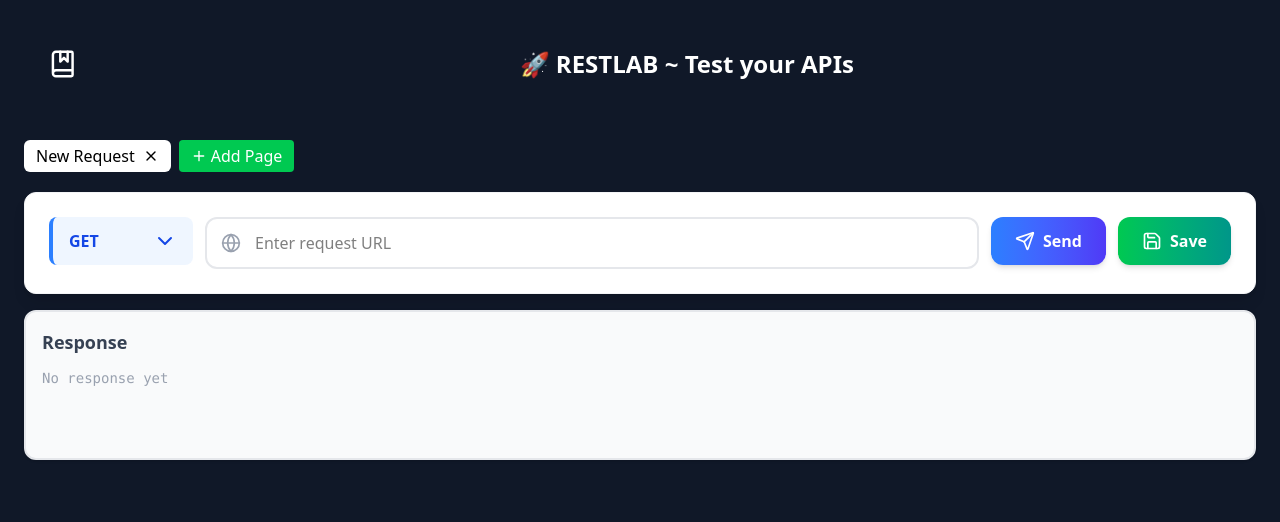
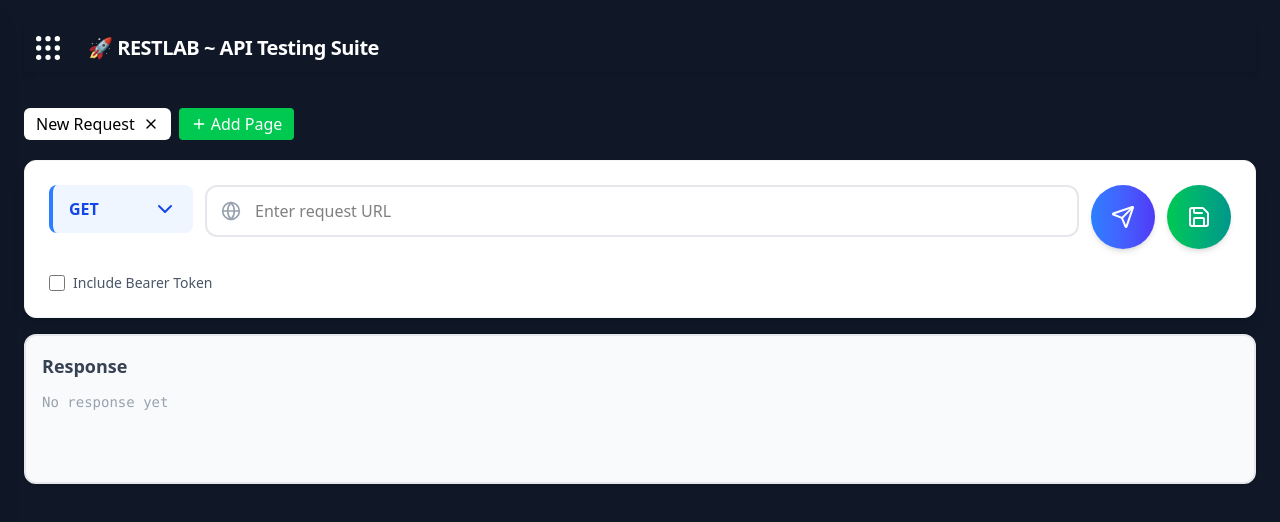
Before and after one commit to CodewChinmay/RestLab, a React (Vite) app: page / in a window 1280 px wide. Shown: the top 522 px of the page. Built offline with nearby package versions, Linux system fonts and the light colour scheme.

Commit message:
updated token

```diff
--- a/src/App.jsx
+++ b/src/App.jsx
@@ -12,7 +12,10 @@
   response: null,
   loading: false,
   mode: "raw",
-  formData: [{ id: Date.now() + Math.random(), name: "", value: "", type: "text" }],
+  authToken: "", // <-- Added for Bearer token
+  formData: [
+    { id: Date.now() + Math.random(), name: "", value: "", type: "text" }
+  ],
   fileData: {}
 });
 
@@ -83,6 +86,12 @@
     updateForm(index, "loading", true);
     try {
       let options = { method: form.method, headers: {} };
+
+      // If the authToken is provided, attach it to the headers.
+      if (form.authToken && form.authToken.trim()) {
+        options.headers["Authorization"] = `Bearer ${form.authToken.trim()}`;
+      }
+
       if (form.method !== "GET") {
         if (form.mode === "raw") {
           try {
@@ -93,6 +102,7 @@
             throw new Error("Invalid JSON body");
           }
         } else if (form.mode === "form") {
+          // For form-data (multipart)
           const formDataObj = new FormData();
           form.formData.forEach((field) => {
             if (field.type === "file" && form.fileData[field.id]) {
@@ -102,11 +112,25 @@
             }
           });
           options.body = formDataObj;
+        } else if (form.mode === "urlencoded") {
+          // Convert formData to URLSearchParams.
+          const params = new URLSearchParams();
+          form.formData.forEach((field) => {
+            if (field.name.trim()) {
+              params.append(field.name, field.value);
+            }
+          });
+          options.headers["Content-Type"] = "application/x-www-form-urlencoded";
+          options.body = params.toString();
         }
       }
       const res = await fetch(form.url, options);
       if (!res.ok) {
-        throw new Error(`HTTP error! Status: ${res.status}`);
+        if (res.status === 401) {
+          throw new Error("Unauthorized");
+        } else {
+          throw new Error(`HTTP error! Status: ${res.status}`);
+        }
       }
       const contentType = res.headers.get("content-type");
       let data;
@@ -136,7 +160,10 @@
       response: null,
       loading: false,
       mode: savedData.mode || "raw",
-      formData: savedData.formData || [{ id: Date.now() + Math.random(), name: "", value: "", type: "text" }],
+      authToken: savedData.authToken || "",
+      formData: savedData.formData || [
+        { id: Date.now() + Math.random(), name: "", value: "", type: "text" }
+      ],
       fileData: {}
     };
     setForms((prevForms) => {
@@ -210,6 +237,8 @@
               setFormData={(value) => updateForm(activeIndex, "formData", value)}
               fileData={forms[activeIndex].fileData}
               setFileData={(value) => updateForm(activeIndex, "fileData", value)}
+              authToken={forms[activeIndex].authToken} // <-- Pass token value
+              setAuthToken={(value) => updateForm(activeIndex, "authToken", value)} // <-- Setter
             />
           </div>
           <div className="border-2 border-gray-200 rounded-xl bg-gray-50 p-4 shadow-sm min-h-[150px] relative">
@@ -224,12 +253,16 @@
                 {forms[activeIndex].response.status === 200 ? "OK" : "Error"}
               </div>
             )}
-            <h2 className="text-lg font-semibold text-gray-700 mb-3">Response</h2>
+            <h2 className="text-lg font-semibold text-gray-700 mb-3">
+              Response
+            </h2>
             <pre className="text-sm font-mono text-gray-600 whitespace-pre-wrap break-words">
               {forms[activeIndex].response ? (
-                typeof forms[activeIndex].response.data === "object"
-                  ? JSON.stringify(forms[activeIndex].response.data, null, 2)
-                  : forms[activeIndex].response.data
+                typeof forms[activeIndex].response.data === "object" ? (
+                  JSON.stringify(forms[activeIndex].response.data, null, 2)
+                ) : (
+                  forms[activeIndex].response.data
+                )
               ) : (
                 <span className="text-gray-400">No response yet</span>
               )}
--- a/src/pages/header.jsx
+++ b/src/pages/header.jsx
@@ -1,12 +1,12 @@
 import { useState, useEffect, useRef } from "react";
-import { BookMarked, X, Trash } from "lucide-react";
+import { BookMarked, X, Trash, Grip } from "lucide-react";
 
 function Header({ onSelectSavedOption }) {
   const [sidebarOpen, setSidebarOpen] = useState(false);
   const [savedOptionsGroups, setSavedOptionsGroups] = useState({});
   const sidebarRef = useRef(null);
 
-  // Load saved options groups from local storage when sidebar opens.
+  // Load saved options groups from local storage when sidebar opens
   useEffect(() => {
     if (sidebarOpen) {
       const saved = localStorage.getItem("savedOptionsGroups");
@@ -23,7 +23,7 @@
     }
   }, [sidebarOpen]);
 
-  // Close sidebar when clicking outside of it.
+  // Close sidebar when clicking outside of it
   useEffect(() => {
     const handleClickOutside = (event) => {
       if (sidebarRef.current && !sidebarRef.current.contains(event.target)) {
@@ -37,94 +37,153 @@
       document.removeEventListener("mousedown", handleClickOutside);
     }
 
-    // Clean up event listener on unmount or when sidebarOpen changes.
     return () => {
       document.removeEventListener("mousedown", handleClickOutside);
     };
   }, [sidebarOpen]);
 
-  // Remove a saved option from a specific group and update local storage.
+  // Remove a saved option from a specific group
   const removeSavedOption = (groupName, index) => {
     const updatedGroup = savedOptionsGroups[groupName].filter((_, idx) => idx !== index);
     const updatedGroups = { ...savedOptionsGroups, [groupName]: updatedGroup };
-    // Optionally remove the group if it's empty.
+
     if (updatedGroup.length === 0) {
       delete updatedGroups[groupName];
     }
+
     setSavedOptionsGroups(updatedGroups);
     localStorage.setItem("savedOptionsGroups", JSON.stringify(updatedGroups));
+  };
+
+  // Method color mapping
+  const methodColors = {
+    GET: "bg-green-100 text-green-700",
+    POST: "bg-blue-100 text-blue-700",
+    PUT: "bg-yellow-100 text-yellow-700",
+    PATCH: "bg-purple-100 text-purple-700",
+    DELETE: "bg-red-100 text-red-700",
+    default: "bg-gray-100 text-gray-700"
   };
 
   return (
     <>
       {/* Header Bar */}
-      <div className="flex space-x-12 items-center p-4">
-        <BookMarked
-          className="text-white cursor-pointer hover:text-blue-900 hover:bg-gray-200 h-12 w-12 p-2 rounded transition-colors ease-in transition-2s"
+      <header className="sticky top-0 z-40  shadow-md">
+        <div className="container  flex items-center">
+          <button
             onClick={() => setSidebarOpen(true)}
-        />
-        <h1 className="text-2xl font-bold text-white w-full text-center">
-          🚀 RESTLAB ~ Test your APIs
+            className="p-2 rounded-lg hover:bg-indigo-700 transition-colors focus:outline-none focus:ring-2 focus:ring-white focus:ring-opacity-50"
+            aria-label="Open menu"
+          >
+            <Grip className="w-8 h-8 text-white" />
+          </button>
+
+          <h1 className="ml-4 text-xl font-bold text-white font-sans tracking-tight">
+            🚀 RESTLAB ~ API Testing Suite
           </h1>
         </div>
+      </header>
 
-      {/* Sidebar with glassmorphism */}
+      {/* Modern Sidebar */}
       <div
         ref={sidebarRef}
-        className={`fixed top-0 left-0 h-full w-[500px] bg-blue-950/20 backdrop-blur-lg text-white p-4 transition-transform transform z-50 ${
+        className={`fixed inset-y-0 left-0 w-full max-w-md bg-gray-900/95 backdrop-blur-lg border-r border-gray-700 shadow-xl transform transition-all duration-300 ease-in-out z-50 ${
           sidebarOpen ? "translate-x-0" : "-translate-x-full"
         }`}
       >
-        <div className="flex justify-between items-center mb-4 p-4">
-          <h1 className="text-2xl font-bold text-white">
-            🚀 RESTLAB ~ Test your APIs
-          </h1>
-          <X
-            className="cursor-pointer hover:text-gray-300 transition-colors"
+        <div className="h-full flex flex-col">
+          {/* Sidebar Header */}
+          <div className="px-6 pt-6 pb-4 border-b border-gray-700">
+            <div className="flex items-center justify-between">
+              <div>
+                <h2 className="text-2xl font-bold text-gray-100">
+                  Saved Endpoints
+                </h2>
+                <p className="text-sm text-gray-100 mt-1">
+                  Your collection of API configurations
+                </p>
+              </div>
+              <button
                 onClick={() => setSidebarOpen(false)}
-          />
+                className="p-2 rounded-full hover:bg-gray-100 transition-colors focus:outline-none focus:ring-2 focus:ring-indigo-500"
+                aria-label="Close menu"
+              >
+                <X className="w-6 h-6 text-gray-500" />
+              </button>
             </div>
-        <div>
-          <h2 className="text-xl font-bold mb-3">Saved APIs</h2>
-          <div className="flex flex-col gap-4">
+          </div>
+
+          {/* Sidebar Content */}
+          <div className="flex-1 overflow-y-auto px-6 py-4">
             {Object.keys(savedOptionsGroups).length > 0 ? (
-    Object.keys(savedOptionsGroups).map((groupName) => (
-      <div key={groupName} className="bg-white p-4 rounded shadow-sm">
-        <h3 className="text-2xl font-semibold mb-2 text-blue-500">{groupName}</h3>
-        <ul>
+              <div className="space-y-6">
+                {Object.keys(savedOptionsGroups).map((groupName) => (
+                  <section key={groupName} className="group">
+                    <h3 className="text-xs font-semibold text-indigo-600 mb-3 uppercase tracking-wider">
+                      {groupName}
+                    </h3>
+                    <div className="space-y-2">
                       {savedOptionsGroups[groupName].map((option, index) => (
-            <li
+                        <article
                           key={index}
                           onClick={() => {
-                if (onSelectSavedOption) {
-                  onSelectSavedOption(option);
-                }
+                            onSelectSavedOption?.(option);
                             setSidebarOpen(false);
                           }}
-              className="mb-2 flex items-center justify-between p-3 bg-gray-100 rounded hover:bg-gray-200 transition-colors cursor-pointer text-black"
+                          className="flex items-center justify-between p-3 bg-white rounded-lg border border-gray-100 hover:border-indigo-100 hover:bg-indigo-50/50 transition-all cursor-pointer shadow-xs hover:shadow-sm"
                         >
-              <div>
-                <span className="font-bold text-blue-500">{option.method}</span> - {option.url}
+                          <div className="flex-1 min-w-0">
+                            <div className="flex items-center space-x-2">
+                              <span className={`text-xs font-medium px-2 py-1 rounded ${
+                                methodColors[option.method] || methodColors.default
+                              }`}>
+                                {option.method}
+                              </span>
+                              <span className="text-sm text-gray-600 truncate">
+                                {option.url}
+                              </span>
+                            </div>
+                            {option.name && (
+                              <p className="text-xs text-gray-500 mt-1 truncate">
+                                {option.name}
+                              </p>
+                            )}
                           </div>
                           <button
                             onClick={(e) => {
                               e.stopPropagation();
                               removeSavedOption(groupName, index);
                             }}
+                            className="p-1 hover:bg-gray-100 rounded-full transition-colors ml-2"
+                            aria-label={`Delete ${option.method} ${option.url}`}
                           >
-                <Trash className="w-4 h-4 text-red-400 hover:text-red-500 transition-colors" />
+                            <Trash className="w-4 h-4 text-gray-400 hover:text-red-500" />
                           </button>
-            </li>
+                        </article>
                       ))}
-        </ul>
                     </div>
-    ))
+                  </section>
+                ))}
+              </div>
             ) : (
-    <p className="text-white">No saved options.</p>
+              <div className="h-full flex flex-col items-center justify-center text-center">
+                <BookMarked className="w-12 h-12 text-gray-300 mb-4" />
+                <h3 className="text-lg font-medium text-gray-500 mb-1">
+                  No saved endpoints
+                </h3>
+                <p className="text-sm text-gray-400 max-w-xs">
+                  Save your API configurations to see them appear here
+                </p>
+              </div>
             )}
           </div>
 
-
+          {/* Sidebar Footer */}
+          <div className="px-6 py-4 border-t border-gray-700">
+            <p className="text-xs text-gray-400 text-center">
+              RESTLAB v1.0 · {new Date().getFullYear()}
+            </p>
+          </div>
         </div>
       </div>
     </>
--- a/src/pages/input.jsx
+++ b/src/pages/input.jsx
@@ -12,7 +12,7 @@
 } from "lucide-react";
 import MethodDropdown from "./methoddropdown.jsx";
 
-import "../App.css"
+import "../App.css";
 
 const methodColors = {
   GET: "border-l-4 border-blue-500 bg-blue-50 text-blue-700",
@@ -21,8 +21,6 @@
   PATCH: "border-l-4 border-purple-500 bg-purple-50 text-purple-700",
   DELETE: "border-l-4 border-red-500 bg-red-50 text-red-700",
 };
-
-
 
 function Input({
   url,
@@ -39,6 +37,8 @@
   setFormData,
   fileData,
   setFileData,
+  authToken,
+  setAuthToken,
 }) {
   const [isBodyValid, setIsBodyValid] = useState(true);
   const [isAlreadySaved, setIsAlreadySaved] = useState(false);
@@ -46,6 +46,8 @@
   const [availableGroups, setAvailableGroups] = useState([]);
   const [selectedGroup, setSelectedGroup] = useState("");
   const [newGroupName, setNewGroupName] = useState("");
+  // New state to decide if user wants to include the bearer token
+  const [includeBearer, setIncludeBearer] = useState(false);
 
   // Custom Alert (Toast) state & helper.
   const [customAlert, setCustomAlert] = useState(null);
@@ -58,7 +60,7 @@
 
   // Validate raw JSON body.
   useEffect(() => {
-    if (method === "GET" || mode === "form") return;
+    if (method === "GET" || mode === "form" || mode === "urlencoded") return;
     try {
       JSON.parse(body);
       setIsBodyValid(true);
@@ -127,6 +129,8 @@
   };
 
   const isFormValid = formData.every((field) => {
+    // In URL Encoded mode, file inputs are not supported.
+    if (mode === "urlencoded" && field.type === "file") return false;
     if (field.type === "file") {
       return fileData[field.id] !== undefined;
     }
@@ -226,12 +230,12 @@
             disabled={
               loading ||
               (!isBodyValid && mode === "raw") ||
-              (mode === "form" && !isFormValid)
+              ((mode === "form" || mode === "urlencoded") && !isFormValid)
             }
-            className={`px-6 py-3 rounded-xl flex items-center gap-2 transition-all ${
+            className={`px-5 py-5 rounded-full flex items-center gap-2 transition-all ${
               loading ||
               (!isBodyValid && mode === "raw") ||
-              (mode === "form" && !isFormValid)
+              ((mode === "form" || mode === "urlencoded") && !isFormValid)
                 ? "bg-gray-100 text-gray-400 cursor-not-allowed"
                 : "bg-gradient-to-r from-blue-500 to-indigo-600 hover:from-indigo-600 hover:to-blue-500 text-white shadow-md hover:shadow-lg"
             }`}
@@ -240,8 +244,8 @@
               <Loader2 className="w-5 h-5 animate-spin" />
             ) : (
               <>
-                <Send className="w-5 h-5" />
-                <span className="font-semibold">Send</span>
+                <Send className="w-6 h-6" />
+                {/* <span className="font-semibold">Send</span> */}
               </>
             )}
           </button>
@@ -249,18 +253,47 @@
           <button
             onClick={openSaveModal}
             disabled={loading || isAlreadySaved}
-            className={`px-6 py-3 rounded-xl flex items-center gap-2 transition-all ${
+            className={`px-5 py-5 rounded-full flex items-center gap-2 transition-all ${
               loading || isAlreadySaved
                 ? "bg-gray-400 text-white cursor-not-allowed"
                 : "bg-gradient-to-r from-green-500 to-teal-600 hover:from-teal-600 hover:to-green-500 text-white shadow-md hover:shadow-lg"
             }`}
           >
-            <Save className="w-5 h-5" />
-            <span className="font-semibold">
+            <Save className="w-6 h-6" />
+            {/* <span className="font-semibold">
               {isAlreadySaved ? "Saved" : "Save"}
-            </span>
+            </span> */}
           </button>
         </div>
+
+        {/* New Markup for Bearer Token */}
+        <div className="flex flex-col gap-2">
+          <div className="flex items-center gap-2">
+            <input
+              type="checkbox"
+              id="includeBearer"
+              checked={includeBearer}
+              onChange={(e) => {
+                setIncludeBearer(e.target.checked);
+                if (!e.target.checked) setAuthToken("");
+              }}
+              className="h-4 w-4"
+            />
+            <label htmlFor="includeBearer" className="text-sm text-gray-600">
+              Include Bearer Token
+            </label>
+          </div>
+          {includeBearer && (
+            <input
+              type="text"
+              placeholder="Enter your token here"
+              value={authToken}
+              onChange={(e) => setAuthToken(e.target.value)}
+              className="w-full px-4 py-3 border-2 border-gray-200 rounded-xl focus:outline-none focus:border-blue-500 focus:ring-1 focus:ring-blue-200 font-medium transition-all"
+            />
+          )}
+        </div>
+
         {(method === "POST" ||
           method === "PATCH" ||
           method === "PUT") && (
@@ -286,6 +319,16 @@
               >
                 Form Data
               </button>
+              <button
+                className={`px-6 py-2 rounded-md transition-all ${
+                  mode === "urlencoded"
+                    ? "bg-blue-600 shadow-sm text-white"
+                    : "text-gray-500 hover:bg-gray-50"
+                }`}
+                onClick={() => setMode("urlencoded")}
+              >
+                URL Encoded
+              </button>
             </div>
             {mode === "raw" ? (
               <div className="relative">
@@ -307,7 +350,7 @@
                   )}
                 </div>
               </div>
-            ) : (
+            ) : mode === "form" ? (
               <div className="flex flex-col gap-3">
                 {formData.map((field) => (
                   <div
@@ -378,17 +421,69 @@
                   <span className="font-medium">Add Row</span>
                 </button>
               </div>
-            )}
+            ) : mode === "urlencoded" ? (
+              <div className="flex flex-col gap-3">
+                {formData.map((field) => (
+                  <div
+                    key={field.id}
+                    className="grid grid-cols-12 gap-3 items-center"
+                  >
+                    {/* Key Input */}
+                    <div className="col-span-5">
+                      <input
+                        type="text"
+                        placeholder="Key"
+                        value={field.name}
+                        onChange={(e) =>
+                          handleFormChange(field.id, "name", e.target.value)
+                        }
+                        className="w-full px-3 py-2 border border-gray-300 rounded-md focus:outline-none focus:border-blue-500"
+                      />
+                    </div>
+                    {/* Value Input */}
+                    <div className="col-span-5">
+                      <input
+                        type="text"
+                        placeholder="Value"
+                        value={field.value}
+                        onChange={(e) =>
+                          handleFormChange(field.id, "value", e.target.value)
+                        }
+                        className="w-full px-3 py-2 border border-gray-300 rounded-md focus:outline-none focus:border-blue-500"
+                      />
+                    </div>
+                    {/* Remove Button */}
+                    <div className="col-span-2 flex justify-center">
+                      <button
+                        onClick={() => removeFormField(field.id)}
+                        className="text-red-500"
+                      >
+                        <Trash />
+                      </button>
+                    </div>
+                  </div>
+                ))}
+                <button
+                  onClick={addFormField}
+                  className="flex items-center gap-2 text-blue-600 hover:text-blue-700 w-fit px-4 py-2 hover:bg-blue-50 rounded-lg transition-colors"
+                >
+                  <Plus className="w-5 h-5" />
+                  <span className="font-medium">Add Row</span>
+                </button>
+              </div>
+            ) : null}
           </div>
         )}
 
         {/* Save Modal - Updated to top-center */}
         {showSaveModal && (
           <div className="fixed inset-0 z-50 backdrop-blur-sm">
-          <div className="fixed top-20  left-1/2 transform -translate-x-1/2 w-96 bg-white rounded-xl shadow-2xl border border-gray-100 animate-slideInFromTop">
+            <div className="fixed top-20 left-1/2 transform -translate-x-1/2 w-96 bg-white rounded-xl shadow-2xl border border-gray-100 animate-slideInFromTop">
               <div className="p-6">
                 <div className="flex justify-between items-center mb-4">
-                <h2 className="text-xl font-semibold text-gray-800">Save Request</h2>
+                  <h2 className="text-xl font-semibold text-gray-800">
+                    Save Request
+                  </h2>
                   <button
                     onClick={() => setShowSaveModal(false)}
                     className="text-gray-400 hover:text-gray-600 transition-colors"
```
Lines whose indentation alone changed are shown as unchanged.
